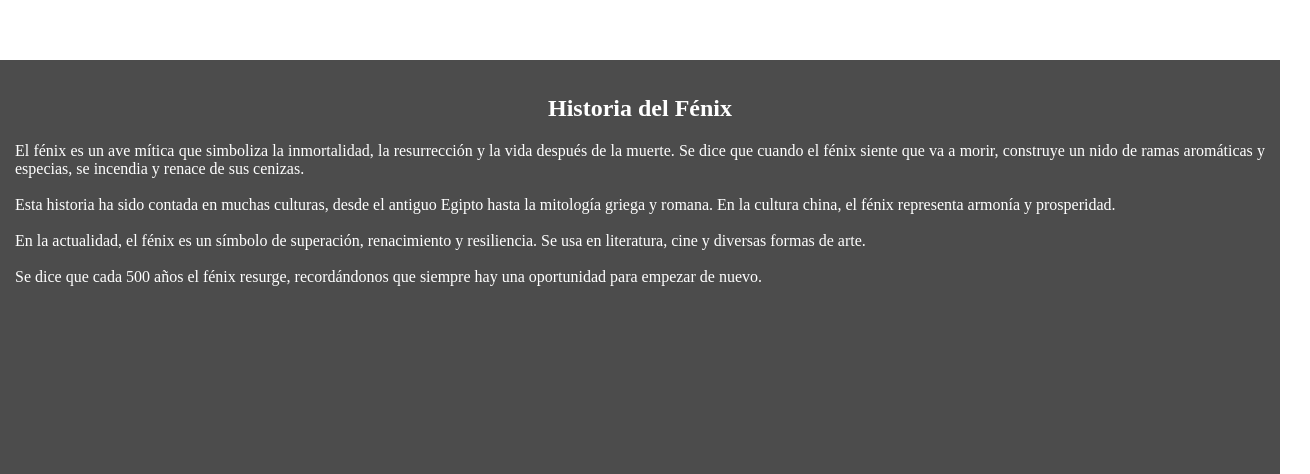
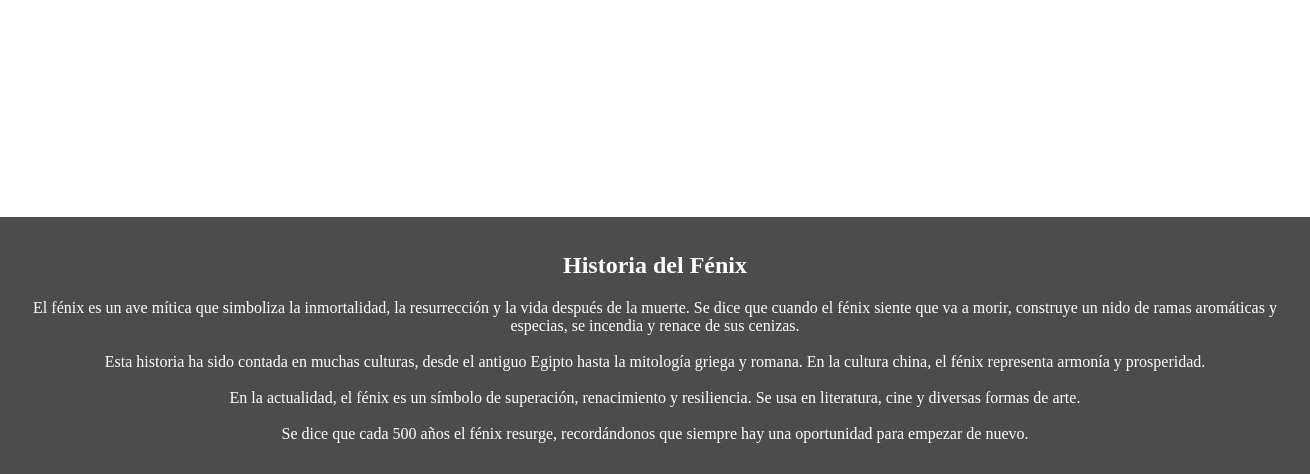
Before and after one commit to JesUr28/Realidad-Aumentada, a plain HTML site: page index.html in a window 1280 px wide. Shown: the part 326-800 px from the top of the page, 1310 px wide, since content can reach past the window. Drawn offline with Linux system fonts and the light colour scheme.

Commit message:
Update index.html

```diff
--- a/index.html
+++ b/index.html
@@ -21,53 +21,58 @@
 <html lang="es">
 <head>
     <meta charset="UTF-8">
-    <meta name="viewport" content="width=device-width, initial-scale=1.0">
     <title>Modelo 3D en AR</title>
     <script src="https://aframe.io/releases/1.2.0/aframe.min.js"></script>
     <script src="https://cdn.jsdelivr.net/gh/jeromeetienne/AR.js/aframe/build/aframe-ar.min.js"></script>
     <script src="https://raw.githack.com/AR-js-org/studio-backend/master/src/modules/marker/tools/gesture-detector.js"></script>
     <script src="https://raw.githack.com/AR-js-org/studio-backend/master/src/modules/marker/tools/gesture-handler.js"></script>
     <style>
-        /* Contenedor principal: divide la pantalla en dos partes (modelo arriba, texto abajo) */
-        #container {
-            display: flex;
-            flex-direction: column;
-            height: 100vh;
-            width: 100vw;
+        /* Contenedor principal */
+        body {
+            margin: 0;
             overflow: hidden;
         }
 
-        /* Parte superior: contiene el modelo 3D */
+        /* Contenedor del modelo 3D */
         #model-container {
-            flex: 1;
+            width: 100%;
+            height: 100vh;
             position: relative;
-            width: 100%;
         }
 
-        /* Parte inferior: contiene el texto con desplazamiento */
+        /* Mantiene el texto SIEMPRE visible */
         #info-box {
-            flex: 1;
+            position: absolute;
+            bottom: 0;
+            width: 100%;
+            max-height: 50vh;
             background: rgba(0, 0, 0, 0.7);
             color: white;
             padding: 15px;
             overflow-y: auto;
-            overflow-x: hidden;
+            text-align: center;
             font-size: 16px;
-            text-align: justify;
             border-top: 2px solid white;
-            max-width: 100%;
+            z-index: 10; /* Se asegura que quede arriba */
+            pointer-events: auto; /* Permite interacción */
         }
 
-        #info-box h2 {
-            text-align: center;
+        /* Evita que AR.js interfiera con la capa de texto */
+        a-scene {
+            position: absolute;
+            top: 0;
+            left: 0;
+            width: 100%;
+            height: 100vh;
+            z-index: 0;
+            pointer-events: none; /* Evita bloquear interacción con info-box */
         }
     </style>
 </head>
-<body style="margin: 0; overflow: hidden;">
-    <div id="container">
-        <!-- Contenedor del modelo 3D (arriba) -->
+<body>
     <div id="model-container">
-            <a-scene embedded arjs="detectionMode: mono_and_matrix; debugUIEnabled: false" vr-mode-ui="enabled: false" renderer="logarithmicDepthBuffer: true; alpha: true" gesture-detector>
+        <!-- Escena de AR.js -->
+        <a-scene embedded arjs vr-mode-ui="enabled: false" renderer="logarithmicDepthBuffer: true; alpha: true">
             <a-assets>
                 <a-asset-item id="bird" src="https://cdn.glitch.global/f24dfbcf-5d5a-489d-b6c0-b547e6c91644/asset.glb"></a-asset-item>
             </a-assets>
@@ -89,7 +94,7 @@
         </a-scene>
     </div>
 
-        <!-- Contenedor del texto con desplazamiento (abajo) -->
+    <!-- Contenedor del texto (SIEMPRE VISIBLE) -->
     <div id="info-box">
         <h2>Historia del Fénix</h2>
         <p>
@@ -104,9 +109,9 @@
             Se dice que cada 500 años el fénix resurge, recordándonos que siempre hay una oportunidad para empezar de nuevo.
         </p>
     </div>
-    </div>
 </body>
 </html>
+
 
 <!-- <!DOCTYPE html>
 <html lang="es">
```
Lines whose indentation alone changed are shown as unchanged.
